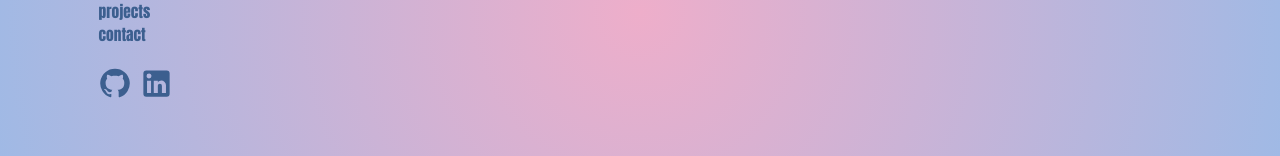
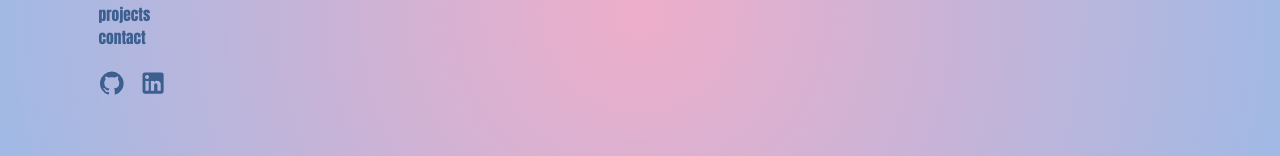
Before and after one commit to amborgw/amborgw.github.io, a React (Create React App) app: page /about-me in a window 1280 px wide. Shown: the part 388-544 px from the top of the page. Built offline with nearby package versions, Linux system fonts and the light colour scheme.

Commit message:
Update text rem units

```diff
--- a/src/components/TitlePage.js
+++ b/src/components/TitlePage.js
@@ -29,14 +29,14 @@ export default function TitlePage(props) {
       <div className="icon-grid" style={{ display: 'grid', gridTemplateColumns: 'repeat(3, 40px)', marginTop: 20 }}>
           <div>
             <IconLink link="https://github.com/amborgw">
-              <GitHubIcon sx={{ paddingTop: '1px', fontSize: 32, color: '#3c5f8f', ":hover": {
+              <GitHubIcon sx={{ paddingTop: '0.1rem', fontSize: '2rem', color: '#3c5f8f', ":hover": {
                 color: '#757575'
               } }}/>
             </IconLink>
           </div>
           <div>
             <IconLink link="https://www.linkedin.com/in/amber-wong-67744920b/">
-              <LinkedInIcon sx={{ fontSize: 35, color: '#3c5f8f', ":hover": {
+              <LinkedInIcon sx={{ fontSize: '2.2rem', color: '#3c5f8f', ":hover": {
                 color: '#757575'
               } }}/>
             </IconLink>
--- a/src/components/pages/HomePage.js
+++ b/src/components/pages/HomePage.js
@@ -19,7 +19,7 @@ export default function HomePage() {
     <ThemeProvider theme={theme}>
       <div style={{ position: 'absolute', top: '5rem', left: '12rem' }}>
         <Box sx={{
-          width:  'calc(420rem)',
+          // width:  'calc(420rem)',
           display: 'grid',
           gridTemplateColumns: '22rem 44rem',
           gridTemplateRows: '1',
```
